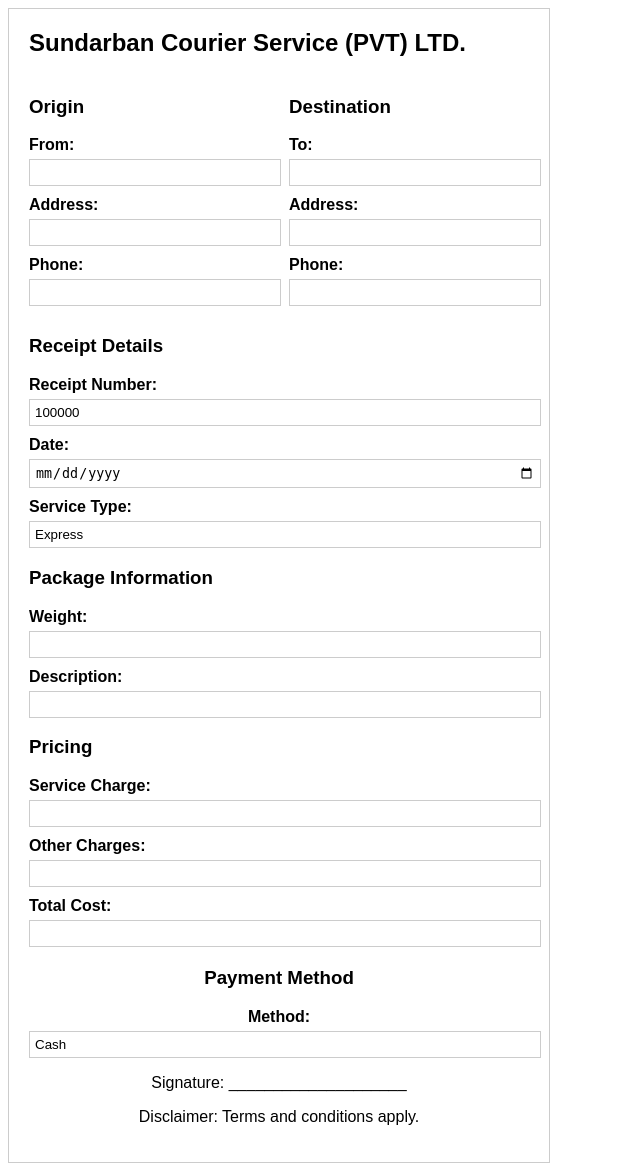
After one commit to shahriarnaiem-rafi/Fast-Track-I, a PHP site: page /adminpannel/pages/user-management/Untitled-1.html in a window 1280 px wide. The commit adds this page. Shown: the whole page, without its empty margins (0-640 px from the left). Run offline with PHP 8.4, Linux system fonts and the light colour scheme.

Commit message:
change many item

```diff
--- a/adminpannel/pages/Delivery-system/orderlist.php
+++ b/adminpannel/pages/Delivery-system/orderlist.php
@@ -108,7 +108,7 @@ if ($_SERVER['REQUEST_METHOD'] === 'POST' && isset($_POST['delivery_status'])) {
                 <th>Delivery Location</th>
                 <th>Receiver Phone</th>
                 <th>Product</th>
-                <th>eight</th>
+                <th>Weight (gm)</th>
                 <th>Status</th>
                 <th>Action</th>
             </tr>
@@ -126,7 +126,7 @@ if ($_SERVER['REQUEST_METHOD'] === 'POST' && isset($_POST['delivery_status'])) {
                 <td>{$row['receiver_address']}</td>
                 <td>{$row['receiver_phone']}</td>
                 <td>{$row['product']}</td>
-                <td>{$row['weight']}</td>
+                <td>{$row['weight']}<br>( <i class='fa-solid fa-bangladeshi-taka-sign'></i>{$row['money']})</td>
                 <td><span class='status {$row['status']}'>{$row['status']}</span></td>
                 <td>
                     <a href='#' style='color:green; font-size:20px;'
--- /dev/null
+++ b/adminpannel/pages/user-management/Untitled-1.html
@@ -0,0 +1,131 @@
+<!DOCTYPE html>
+<html>
+<head>
+<style>
+body {
+  font-family: Arial, sans-serif;
+}
+
+.container {
+  border: 1px solid #ccc;
+  padding: 20px;
+  width: 500px;
+}
+
+h2 {
+  margin-top: 0;
+}
+
+.details {
+  display: flex;
+  justify-content: space-between;
+}
+
+.details > div {
+  width: 48%;
+}
+
+.info {
+  margin-bottom: 10px;
+}
+
+.info label {
+  display: block;
+  margin-bottom: 5px;
+  font-weight: bold;
+}
+
+.info input {
+  width: 100%;
+  padding: 5px;
+  border: 1px solid #ccc;
+}
+
+.footer {
+  text-align: center;
+  margin-top: 20px;
+}
+</style>
+</head>
+<body>
+<div class="container">
+  <h2>Sundarban Courier Service (PVT) LTD.</h2>
+  <div class="details">
+    <div>
+      <h3>Origin</h3>
+      <div class="info">
+        <label for="senderName">From:</label>
+        <input type="text" id="senderName">
+      </div>
+      <div class="info">
+        <label for="senderAddress">Address:</label>
+        <input type="text" id="senderAddress">
+      </div>
+      <div class="info">
+        <label for="senderPhone">Phone:</label>
+        <input type="text" id="senderPhone">
+      </div>
+    </div>
+    <div>
+      <h3>Destination</h3>
+      <div class="info">
+        <label for="receiverName">To:</label>
+        <input type="text" id="receiverName">
+      </div>
+      <div class="info">
+        <label for="receiverAddress">Address:</label>
+        <input type="text" id="receiverAddress">
+      </div>
+      <div class="info">
+        <label for="receiverPhone"> Phone:</label>
+        <input type="text" id="receiverPhone">
+      </div>
+    </div>
+  </div>
+  <h3>Receipt Details</h3>
+  <div class="info">
+    <label for="receiptNumber">Receipt Number:</label>
+    <input type="text" id="receiptNumber" value="100000">
+  </div>
+  <div class="info">
+    <label for="date">Date:</label>
+    <input type="date" id="date">
+  </div>
+  <div class="info">
+    <label for="serviceType">Service Type:</label>
+    <input type="text" id="serviceType" value="Express">
+  </div>
+  <h3>Package Information</h3>
+  <div class="info">
+    <label for="weight">Weight:</label>
+    <input type="text" id="weight">
+  </div>
+  <div class="info">
+    <label for="description">Description:</label>
+    <input type="text" id="description">
+  </div>
+  <h3>Pricing</h3>
+  <div class="info">
+    <label for="serviceCharge">Service Charge:</label>
+    <input type="text" id="serviceCharge">
+  </div>
+  <div class="info">
+    <label for="otherCharges">Other Charges:</label>
+    <input type="text" id="otherCharges">
+  </div>
+  <div class="info">
+    <label for="totalCost">Total Cost:</label>
+    <input type="text" id="totalCost">
+  </div>
+  <div class="footer">
+    <h3>Payment Method</h3>
+    <div class="info">
+      <label for="paymentMethod">Method:</label>
+      <input type="text" id="paymentMethod" value="Cash">
+    </div>
+    <p>Signature: ____________________</p>
+    <p>Disclaimer: Terms and conditions apply.</p>
+  </div>
+</div>
+</body>
+</html>
```
Also changed, not shown: adminpannel/pages/user-management/usersection.php (+149 -29 lines), home.php (+13 -9 lines).
